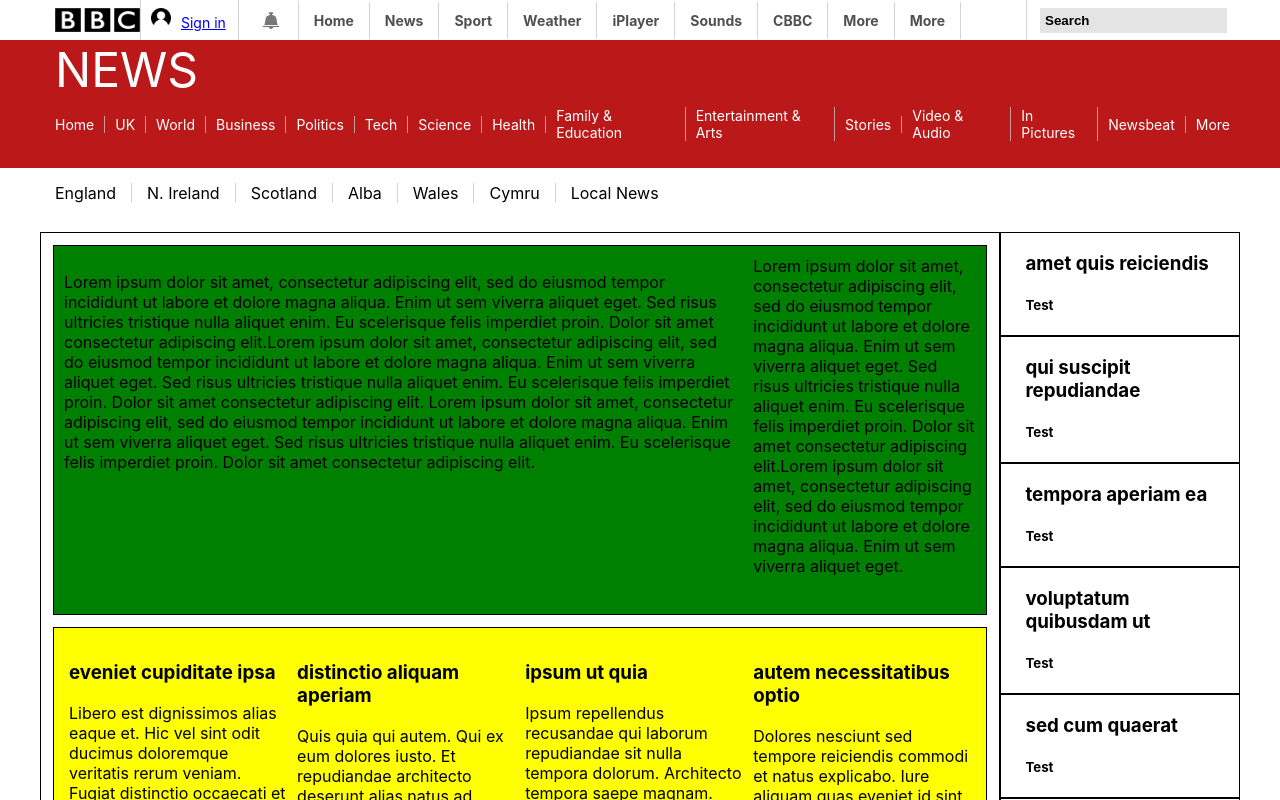
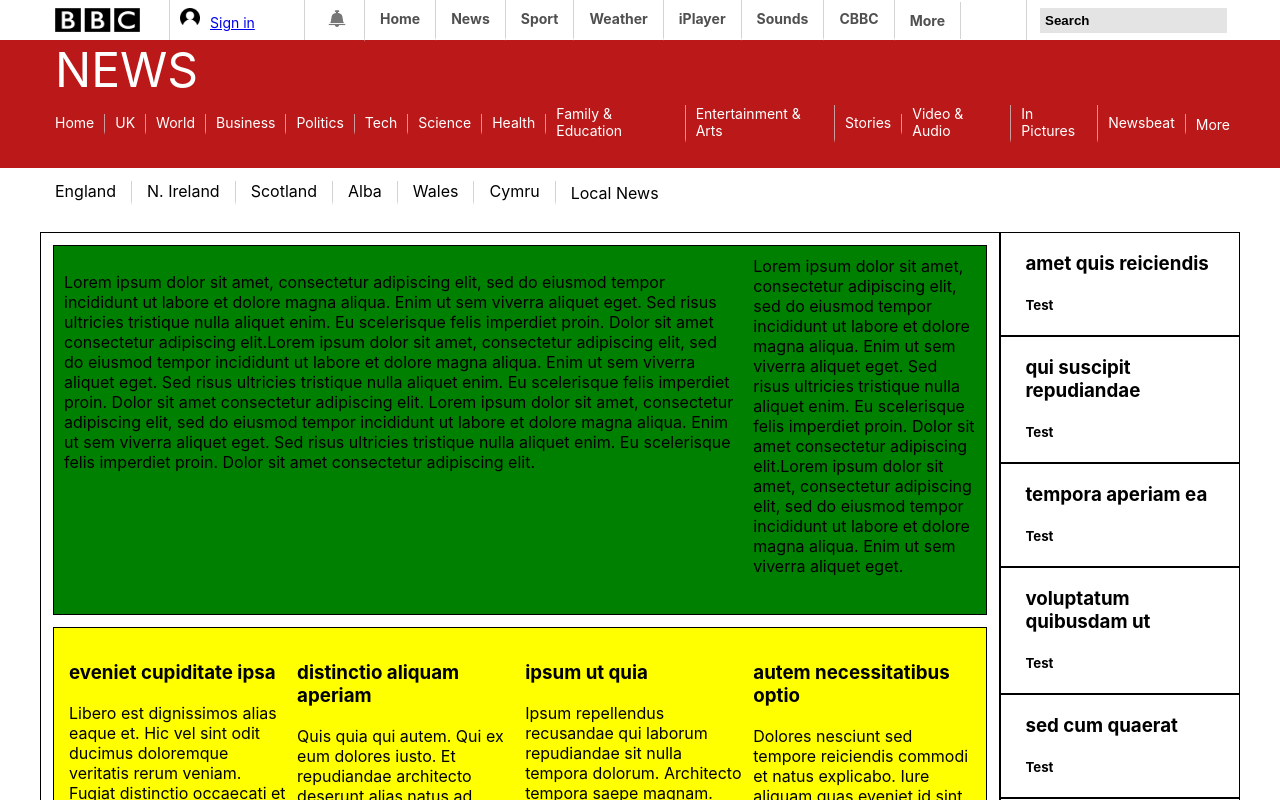
Before and after one commit to char502/bbc-clone-2, a React (Create React App) app: page / in a window 1280 px wide. Shown: the top 800 px of the page. Built offline with nearby package versions, Linux system fonts and the light colour scheme.

Commit message:
added hover effects

```diff
--- a/src/App.js
+++ b/src/App.js
@@ -53,8 +53,10 @@ const NewsLink = styled.div`
   &:last-child {
     border-width: 0;
   }
+  border-bottom: 4px solid transparent;
   :hover {
-    border-bottom: solid white;
+    border-bottom-color: white;
+    // background-size: 4px 50px;
   }
 `;
 
@@ -125,8 +127,9 @@ const NewsLocalLink = styled.div`
   &:last-child {
     border-width: 0;
   }
+  border-bottom: 4px solid transparent;
   :hover {
-    border-bottom: solid #bb1919;
+    border-bottom-color: #bb1919;
   }
 `;
 
--- a/src/components/navBars/PageNav/components/links/Links.js
+++ b/src/components/navBars/PageNav/components/links/Links.js
@@ -25,8 +25,10 @@ const Link = styled.div`
   border-width 0 0.5px;
   display: flex;
   align-items: center;
+  border-bottom: 4px solid transparent;
   :hover {
-    border-bottom: solid red;
+    border-bottom-color: red;
+    // background-size: 4px 50px;
   }
 `;
 
@@ -57,8 +59,7 @@ const pageLinksforMap = [
   "Weather",
   "iPlayer",
   "Sounds",
-  "CBBC",
-  "More"
+  "CBBC"
 ];
 
 const Links = () => (
```
